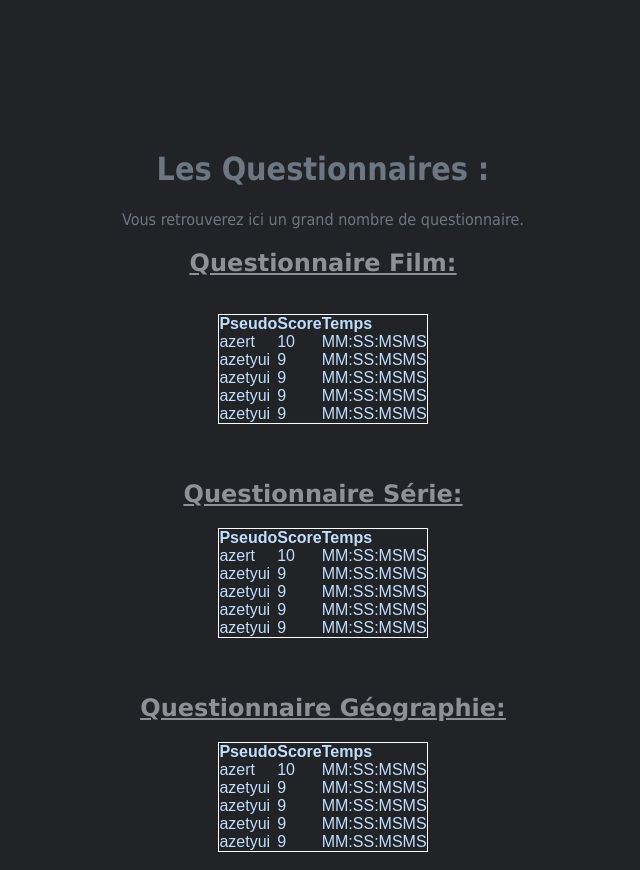
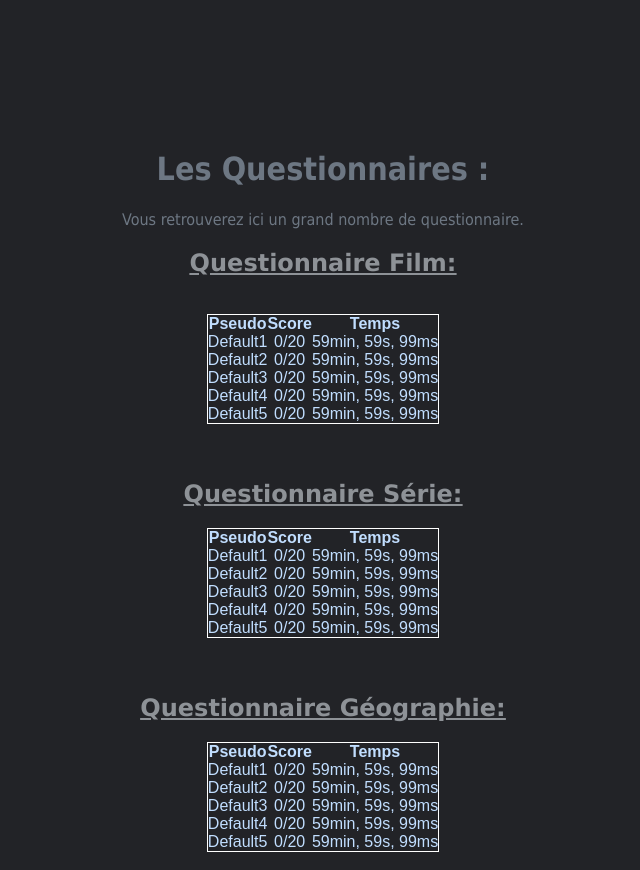
Before and after one commit to Godlonx/PageQuestionnaireNsi, a Flask app: page /questionnaire in a window 1280 px wide. Shown: the whole page, without its empty margins (317-957 px from the left). Run offline with Flask 2, Linux system fonts and the light colour scheme; data comes from the database, SQL or seed files in the repository; both versions use the stored data as it was after the commit.

Commit message:
FIN.
FINI !!!!!!!!!!!!!!!!!!!!!!!!!!!!!!!!!!!!!!!!!!!!!!!!!!!!!!!!!!!!!!!!!!!!!!!!!!!!!!!!!!!!!!!!!!!!!!!!!!!!!!!!!!!!!!!!!!!!!!!!!!!!!!!!!!!!!!!!!!!!!!!!!!!!!!!!!!!!!!!!!!!!!!!!!!!!!!!!!!!!!!!!!!!!!!!!!!!!!!!!!!!!!!!!!!!!!!!!!!!!!!!!!!!!!!!!!!!!!!!!!!!!!!!!!!!!!!!!!!!!!!!!!!!!!!!!!!!!!!!!!!!!!!!!!!!!!!!!!!!!!!

```diff
--- a/appli.py
+++ b/appli.py
@@ -5,7 +5,7 @@ from random import *
 
 # pseudo = nom de la personne qui fait le quizz, ce que l'on envoi a la BDD.
 id_vrep = []
-info_personne = {"pseudo":None, "theme":None, "score":None, "temps":None}
+info_personne = {"pseudo":None, "id":None, "theme":None, "id_theme":None, "score":None, "temps":None}
 # Creer l'application :
 application = Flask(__name__)
 
@@ -17,8 +17,8 @@ def index():
 def recup_name():
     text = request.form['text']
     pseudo = text.upper()
-    info_personne["pseudo"] = pseudo
-    interact_bdd("""INSERT INTO Personne(pseudo) VALUES(?)""", pseudo)
+    info_personne["pseudo"] = text
+    add_personne(info_personne["pseudo"])
     return questionnaire()
 
 @application.route('/question1')
@@ -46,45 +46,46 @@ def question(id):
 
 @application.route('/questionnaire')
 def questionnaire():
-    return render_template('questionnaires.html')
+    lead1 = leaderboard(1)
+    lead2 = leaderboard(2)
+    lead3 = leaderboard(3)
+    return render_template('questionnaires.html', val1=lead1, val2=lead2, val3=lead3)
 
 @application.route('/question1', methods=['POST'])
 def check_rep1():
     valide = 0
+    info_personne["temps"] = request.form['temps']
     for i in range(0, 20):
         rep = request.form[f'{i+1}']
         if rep == str(id_vrep[i]):
             valide += 1
-
-    return fin()
+    info_personne["score"] = valide
+    add_score(info_personne["id"], info_personne["id_theme"], info_personne["score"], info_personne["temps"])
+    return questionnaire()
 
 @application.route('/question2', methods=['POST'])
 def check_rep2():
     valide = 0
+    info_personne["temps"] = request.form['temps']
     for i in range(0, 20):
         rep = request.form[f'{i+1}']
         if rep == str(id_vrep[i]):
             valide += 1
+    info_personne["score"] = valide
+    add_score(info_personne["id"], info_personne["id_theme"], info_personne["score"], info_personne["temps"])
+    return questionnaire()
 
-    return fin()
 @application.route('/question3', methods=['POST'])
 def check_rep3():
     valide = 0
+    info_personne["temps"] = request.form['temps']
     for i in range(0, 20):
         rep = request.form[f'{i+1}']
         if rep == str(id_vrep[i]):
             valide += 1
-
-    return fin()
-
-@application.route('/fin', methods=['POST'])
-def fin():
-    return render_template('fin.html', pseudo=info_personne["pseudo"])
-
-
-@application.route('/test')
-def test():
-    return render_template('test.html', img_id=f'Image_Questionnaire/{randint(1,60)}.png')
+    info_personne["score"] = valide
+    add_score(info_personne["id"], info_personne["id_theme"], info_personne["score"], info_personne["temps"])
+    return questionnaire()
 
 def ordre_random(idq: int):
     sqliteConnection = connect('documents/siteweb.db')
@@ -103,13 +104,14 @@ def randompos():
     req4 = """SELECT fausse1, fausse2, fausse3, bonne FROM Question WHERE id = (?);"""
     reqn = [req1, req2, req3, req4]
     idb = randint(0,3)
-    id_vrep.append(idb)
+    id_vrep.append(idb+1)
     req = reqn[idb]
     return (req)
 
 def interact_bdd(request, val):
     sqliteConnection = connect('documents/siteweb.db')
     cursor = sqliteConnection.cursor()
+    cursor.execute(request, val)
     sqliteConnection.commit()
     cursor.close()
 
@@ -117,48 +119,57 @@ def recup_db(req):
     sqliteConnection = connect('documents/siteweb.db')
     cursor = sqliteConnection.cursor()
     result = cursor.execute(req)
-    val = cursor.fetchone()
+    val = cursor.fetchall()
     sqliteConnection.commit()
     cursor.close()
     return val
 
 def add_score(personne, theme, score, temps):
-    a = recup_db(f"""SELECT score, temps FROM Bilan Where personne = {personne} and theme = {theme}""")
-    if a == None or a[0] <= score:
-        if a == None or a[1] > temps:
-            val = (personne, theme, score, temps)
-            recup_db(f"""DELETE FROM Bilan WHERE personne = {personne};""")
-            interact_bdd(f"""INSERT INTO Bilan VALUES (?,?,?,?);""", val)
-    else:
+    a = recup_db("""SELECT personne, theme From Bilan""")
+    val = (personne, theme, score, temps)
+
+    if not(a):
+        interact_bdd("""INSERT INTO Bilan VALUES (?,?,?,?);""", val)
         return 1
 
+    b = interact_bdd("""SELECT score, temps FROM Bilan WHERE personne=(?) and theme=(?)""", (personne, theme))
 
-def leaderboard(theme,cb=5): #personne, theme, score, temps
-    top = []
-    for i in range(cb):
-        next = recup_db(f"""SELECT * FROM (SELECT * FROM Bilan WHERE theme = {theme} ORDER BY temps ASC) ORDER BY score DESC LIMIT {i},1""")
-        top.append(next)
-    for j in range(len(top)):
-        reste = top[j][3]
-        minu = 0
-        s = 0
-        ms = 0
-        while reste > 0:
-            if reste > 60000:
-                reste = reste - 60000
-                minu = minu + 1
-            elif reste > 1000:
-                reste = reste - 1000
-                s = s + 1
-            else:
-                ms = reste
-                reste = 0
-        top[j] = (top[j][0],top[j][1],top[j][2], str(minu) + "min, " + str(s) + "s, " +str(ms) + "ms" )
-    return top
+    if (personne, theme) in a:
+        if b[0] <= score:
+            if b[0] < score or (b[0] == score and b[1] > temps):
+                recup_db(f"""DELETE FROM Bilan WHERE personne = {personne};""")
+                interact_bdd("""INSERT INTO Bilan(personne,theme,score,temps) VALUES (?,?,?,?);""", val)
+
+    else:
+        interact_bdd("""INSERT INTO Bilan VALUES (?,?,?,?);""", val)
+    return 1
+
+def add_personne(personne):
+    present = False
+    a = recup_db("""SELECT pseudo FROM Personne """)
+    for i in a:
+        if personne in i:
+            present = True
+            break
+    if present == False:
+        info_personne["id"] = len(a)+1
+        interact_bdd("""Insert into Personne(id, pseudo) Values(?, ?)""", (len(a)+1, personne))
+    else:
+        info_personne["id"] = interact_bdd("""SELECT id FROM Personne Where pseudo=(?)""", (personne,))
 
 
-
-
+def leaderboard(theme): #personne, score, temps
+    cb = 5
+    info = []
+    suivant = recup_db(f"""SELECT P.pseudo, B.score, B.temps FROM Bilan as B inner Join Personne as P on P.id = B.personne WHERE theme = {theme} ORDER BY score DESC LIMIT 5""")
+    for j in range(5):
+        ms = suivant[j][2]
+        s = (ms // 1000)%60
+        m = (ms // 1000) // 60
+        ms %= 1000
+        temps = str(m) + "min, " + str(s) + "s, " +str(ms) + "ms"
+        info.append((suivant[j][0],str(suivant[j][1])+"/20", temps))
+    return info
 
 
 if __name__ == '__main__':
--- a/static/script.js
+++ b/static/script.js
@@ -21,5 +21,5 @@ function debut_timer(){
 function fin_timer(){
     time_fin = Date.now() - time_deb
     console.log(time_fin)
-    document.getElementById("temps").innerHTML = time_fin;
+    document.getElementById("temps").value = time_fin;
 }
--- a/static/style.css
+++ b/static/style.css
@@ -59,7 +59,7 @@ body{/*Pour les parties paragraphe*/
     margin-right: auto;
     margin-left: auto;
     position: relative;
-    text-align: left;
+    text-align: center;
     color: #c1deff;
     border: 1px solid #ffffff;
     border-collapse: collapse;
--- a/templates/question.html
+++ b/templates/question.html
@@ -4,7 +4,7 @@
     <form method="POST">
         {%for i in range(20)%}
         <div class="question">
-            <h3>{{reponse[i][2][0]}}</h3>
+            <h3>{{reponse[i][2][0][0]}}</h3>
             <img src="{{ url_for('static', filename=reponse[i][1]) }}" class="img"></imgsrc>
                 <p class="reponses">
                     <input type="radio" id="rep1" name={{reponse[i][3]}} value="1">
@@ -27,6 +27,7 @@
                 </p>
         </div>
         {%endfor%}
-        <input onclick="fin_timer()", type='submit', href="/fin">
+        <input type="hidden" name="temps" id="temps" value="">
+        <input onclick="fin_timer()" type='submit'>
     </form>
 {% endblock contenu %}
--- a/templates/questionnaires.html
+++ b/templates/questionnaires.html
@@ -15,32 +15,13 @@
           </tr>
         </thead>
         <tbody>
+          {%for i in range(5)%}
           <tr>
-            <td> azert </td>
-            <td> 10 </td>
-            <td>  MM:SS:MSMS </td>
+            <td> {{val1[i][0]}} </td>
+            <td> {{val1[i][1]}} </td>
+            <td> {{val1[i][2]}} </td>
           </tr>
-          <tr>
-            <td> azetyui </td>
-            <td> 9 </td>
-            <td>  MM:SS:MSMS</td>
-          </tr>
-          <tr>
-            <td> azetyui </td>
-            <td> 9 </td>
-            <td>  MM:SS:MSMS</td>
-          </tr>
-          <tr>
-            <td> azetyui </td>
-            <td> 9 </td>
-            <td>  MM:SS:MSMS</td>
-          </tr>
-          <tr>
-            <td> azetyui </td>
-            <td> 9 </td>
-            <td>  MM:SS:MSMS</td>
-          </tr>
-        </tbody>
+          {%endfor%}
       </table>
     </div>
       <br>
@@ -52,31 +33,13 @@
           <th> Score </th>
           <th> Temps </th>
         </tr>
-        <tr>
-          <td> azert </td>
-          <td> 10 </td>
-          <td>  MM:SS:MSMS </td>
-        </tr>
-        <tr>
-          <td> azetyui </td>
-          <td> 9 </td>
-          <td>  MM:SS:MSMS</td>
-        </tr>
-        <tr>
-          <td> azetyui </td>
-          <td> 9 </td>
-          <td>  MM:SS:MSMS</td>
-        </tr>
-        <tr>
-          <td> azetyui </td>
-          <td> 9 </td>
-          <td>  MM:SS:MSMS</td>
-        </tr>
-        <tr>
-          <td> azetyui </td>
-          <td> 9 </td>
-          <td>  MM:SS:MSMS</td>
-        </tr>
+        {%for i in range(5)%}
+          <tr>
+            <td> {{val2[i][0]}} </td>
+            <td> {{val2[i][1]}} </td>
+            <td> {{val2[i][2]}} </td>
+          </tr>
+          {%endfor%}
       </table>
     <br>
     <br>
@@ -87,31 +50,13 @@
           <th> Score </th>
           <th> Temps </th>
         </tr>
-        <tr>
-          <td> azert </td>
-          <td> 10 </td>
-          <td>  MM:SS:MSMS </td>
-        </tr>
-        <tr>
-          <td> azetyui </td>
-          <td> 9 </td>
-          <td>  MM:SS:MSMS</td>
-        </tr>
-        <tr>
-          <td> azetyui </td>
-          <td> 9 </td>
-          <td>  MM:SS:MSMS</td>
-        </tr>
-        <tr>
-          <td> azetyui </td>
-          <td> 9 </td>
-          <td>  MM:SS:MSMS</td>
-        </tr>
-        <tr>
-          <td> azetyui </td>
-          <td> 9 </td>
-          <td>  MM:SS:MSMS</td>
-        </tr>
+        {%for i in range(5)%}
+          <tr>
+            <td> {{val3[i][0]}} </td>
+            <td> {{val3[i][1]}} </td>
+            <td> {{val3[i][2]}} </td>
+          </tr>
+          {%endfor%}
       </table>
       <br>
 {% endblock contenu %}
```
Also changed, not shown: documents/siteweb.db, 1 other file.
